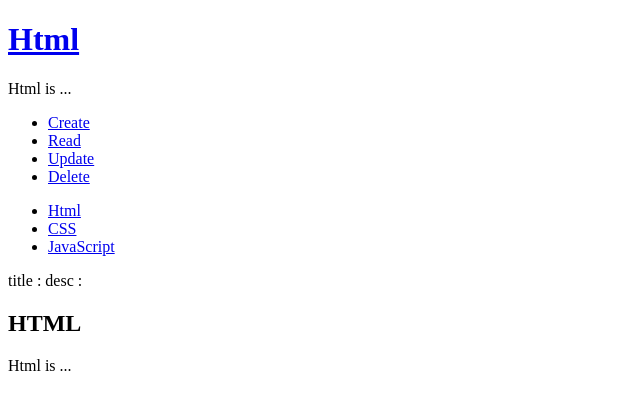
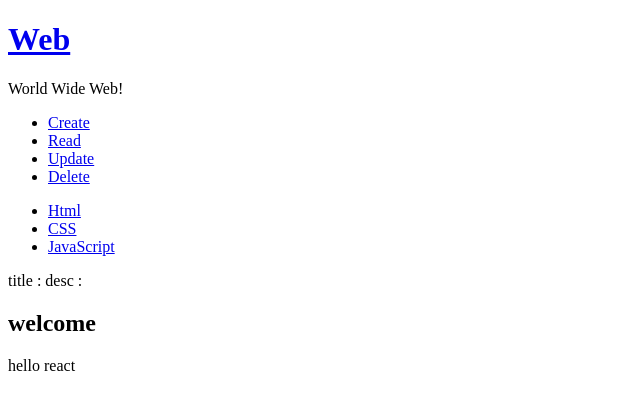
Before and after one commit to kjsu/cra-study, a React (Create React App) app: page / in a window 1280 px wide. Shown: the top 410 px of the page, without its empty margins (0-640 px from the left). Built offline with nearby package versions, Linux system fonts and the light colour scheme.

Commit message:
강의와 동일하게 코드 수정

```diff
--- a/src/App.js
+++ b/src/App.js
@@ -9,7 +9,7 @@ class App extends Component {
   constructor(props){
     super(props);
     this.state = {
-      mode:'reading',
+      mode:'welcome',
       subject:{title:"Web", sub:"World Wide Web!"},
       welcome:{title:'welcome', desc:'hello react'},
       contents:[
@@ -21,35 +21,32 @@ class App extends Component {
   }
 
   render() {
-    var _title, _desc;
+    var _title, _desc = null;
 
     if (this.state.mode === 'welcome'){
       _title = this.state.welcome.title;
       _desc = this.state.welcome.desc;
-    } else if (this.state.mode === 'reading'){
+    } else if (this.state.mode === 'read'){
       _title = this.state.contents[0].title;
       _desc = this.state.contents[0].desc;
     }
 
     return (
       <div className="App">
-        <header>
-            <h1><a href="/" onClick={function(e){
+        <Subject
+          title = {this.state.subject.title}
+          sub = {this.state.subject.sub}
+          onChangePage = {function(_mode){
               this.setState({
-                mode : 'welcome'
+                mode : _mode
               });
-              e.preventDefault();
-            }.bind(this)}>{_title}</a></h1>
-            {_desc}
-        </header>
-        {/* <Subject
-          title = {_title}
-          sub = {_desc}>
-        </Subject> */}
+            }.bind(this)
+          }>
+        </Subject>
         <Menu></Menu>
         <Toc data={this.state.contents}></Toc>
         <ReadArticle data={this.state.contents}></ReadArticle>
-        <Content></Content>
+        <Content title={_title} desc={_desc}></Content>
       </div>
     );
   }
--- a/src/components/Content.js
+++ b/src/components/Content.js
@@ -4,8 +4,8 @@ class Content extends Component {
     render() {
         return (
             <article>
-                <h2>HTML</h2>
-                Html is ...
+                <h2>{this.props.title}</h2>
+                {this.props.desc}
             </article>
         );
     }
--- a/src/components/Subject.js
+++ b/src/components/Subject.js
@@ -4,7 +4,10 @@ class Subject extends Component{
     render(){
         return (
             <header>
-                <h1><a href="/">{this.props.title}</a></h1>
+                <h1><a href="/" onClick={function(e){
+                    e.preventDefault();
+                    this.props.onChangePage('read');
+                }.bind(this)}>{this.props.title}</a></h1>
                 {this.props.sub}
             </header>
         );
```
